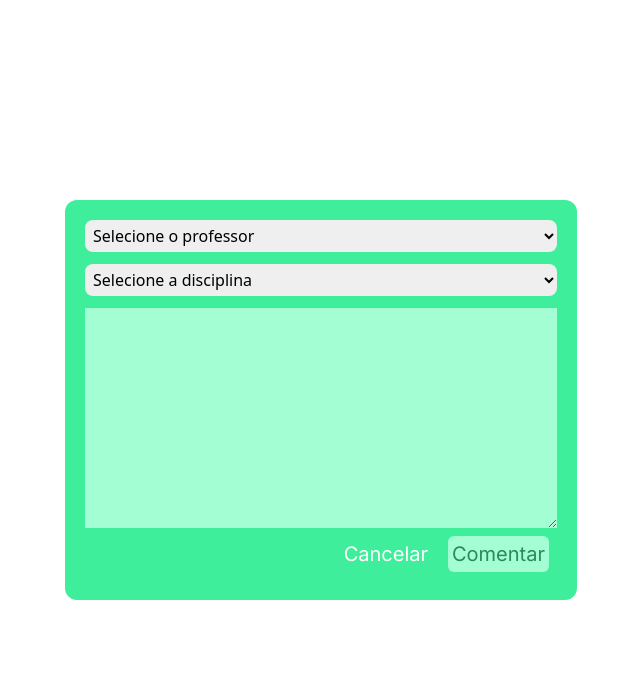
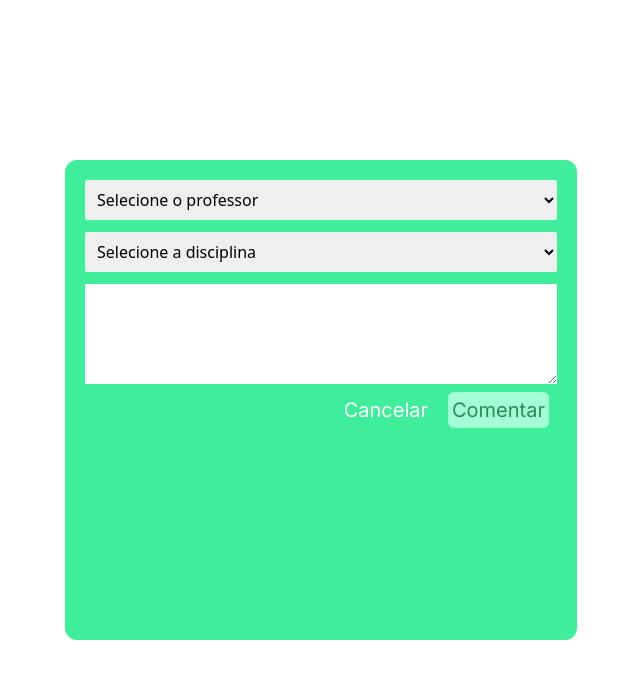
Before and after one commit to marcelo-mrodrigues/Avalia-Front-End, a Next.js app: page /modais in a window 1280 px wide. Shown: the top 678 px of the page, without its empty margins (319-959 px from the left). Built offline with nearby package versions, Linux system fonts and the light colour scheme.

Commit message:
:construction: refactor dos FormikState

```diff
--- a/src/app/components/ModalAvaliacao.tsx
+++ b/src/app/components/ModalAvaliacao.tsx
@@ -1,33 +1,58 @@
 "use client";
 import React, { useState } from 'react'
+import { Formik, Form, Field, ErrorMessage } from 'formik'
+import * as Yup from 'yup';
+
+
+// Validação dos Dados
+const initialValues = {
+  professorSel : '',
+  disciplinaSel: '',
+  conteudo: ''
+};
+
+const validationSchema = Yup.object().shape({
+  professorSel: Yup.string().notOneOf(["Selecione o professor"], "Selecione o professor").required('Selecione um professor'),
+  disciplinaSel: Yup.string().notOneOf(["Selecione uma disciplina"], "Selecione uma disciplina").required('Selecione uma disciplina'),
+  conteudo : Yup.string().required('Escreva uma avaliação')
+});
+
 
 const ModalAvaliacao = () => {
-  const [professores, setProfessores] = useState(["Selecione o professor", "João", "Kleber", "thiago"]);
-  const [professorSel, setProfessorSel] = useState("Selecione o professor");
-  const [disciplinas, setDisciplinas] = useState(["Selecione a disciplina","CIC", "OAC", "LCL", "IAL"]);
-  const [disciplinaSel, setDisciplinaSel] = useState("Selecione a Disciplina");
+  const [professores, setProfessores] = useState([{name : 'Selecione o professor', id: ''} , {name: 'João', id: '1'}, {name: 'Kleber', id: '2'}]);
+  const [disciplinas, setDisciplinas] = useState([{name: 'Selecione a disciplina', id: ''},{name : 'CIC', id: '1'}, {name: 'OAC', id: '2'}]);
   return (
-    <div className='flex bg-[#3EEE9A] flex-col h-[50%] w-[40%] p-5 rounded-xl'>
+    <div className='flex bg-[#3EEE9A] flex-col h-[60%] w-[40%] p-5 rounded-xl'>
+      <Formik initialValues={initialValues}
+      validationSchema={validationSchema}
+      onSubmit={(Values) => console.log(Values)}
+      className='h-full'
+      >
+        <Form>
         <div className='flex flex-col gap-3 h-full'>
-        <select className='dropdown' defaultValue={"Selecione o Professor"} onChange={(evento) => setProfessorSel(evento.target.value)}>
+            <Field as='select' id='professorSel' name='professorSel' className="p-2 rounded-sm">
             {professores.map((professor) => (
-            <option key={professor} value={professor}>{professor}</option>
+              <option key={professor.name} value={professor.id}>{professor.name}</option>
             ))}
-        </select>
+            </Field>
+            <ErrorMessage name='professorSel' className='text-red-600 text-sm' component="div" />
 
-        <select className='dropdown' defaultValue={"Selecione o Professor"} onChange={(evento)=> setDisciplinaSel(evento.target.value)}>
-          {disciplinas.map((disciplina) =>(
-            <option key={disciplina} value={disciplina}>{disciplina}</option>
+            <Field as='select' id='disciplinaSel' name='disciplinaSel'  className='p-2 rounded-sm'>
+            {disciplinas.map((disciplinas) => (
+              <option key={disciplinas.name} value={disciplinas.id}>{disciplinas.name}</option>
             ))}
-        </select>
+            </Field>
+            <ErrorMessage name='disciplinaSel' className='text-red-600 text-sm' component="div" />
 
-        <textarea className='bg-[#A4FED3] w-full h-full'/>
+            <Field component='textarea' name='conteudo' className="w-full h-full align-text-top whitespace-pre-wrap"/>
+            <ErrorMessage name={"conteudo"} className='text-red-600 text-sm' component="div" />
         </div>
         <div className='flex justify-end gap-4 p-2'>
           <button className='text-white font-Inter text-xl p-1'>Cancelar</button>
-      <button className='bg-[#A4FED3] text-[#2B895C] font-Inter text-xl p-1 rounded-md'
-       onClick={() => console.log(professorSel)}>Comentar</button>
+          <button type='submit' className='bg-[#A4FED3] text-[#2B895C] font-Inter text-xl p-1 rounded-md'>Comentar</button>
         </div>
+      </Form>
+      </Formik>
     </div>
   )
 }
--- a/src/app/components/ModalComentario.tsx
+++ b/src/app/components/ModalComentario.tsx
@@ -24,7 +24,7 @@ const ModalComentario = ({editar} : {editar : boolean}) => {
       onSubmit={(Values) => console.log(Values)}
       >
         <Form className='h-full'>
-          <Field component='textarea' rows={10}  cols={30} name={"conteudo"} placeholder={""} className="w-full align-text-top whitespace-pre-wrap"/>
+          <Field component='textarea' rows={10}  cols={30} name={"conteudo"} className="w-full align-text-top whitespace-pre-wrap"/>
           <ErrorMessage name={"conteudo"} className='text-red-600 text-sm' component="div" />
           {/*<textarea name="teste" id="" cols={30} rows={10}></textarea>*/}
         <div className='flex justify-between'>
```
Lines whose indentation alone changed are shown as unchanged.
